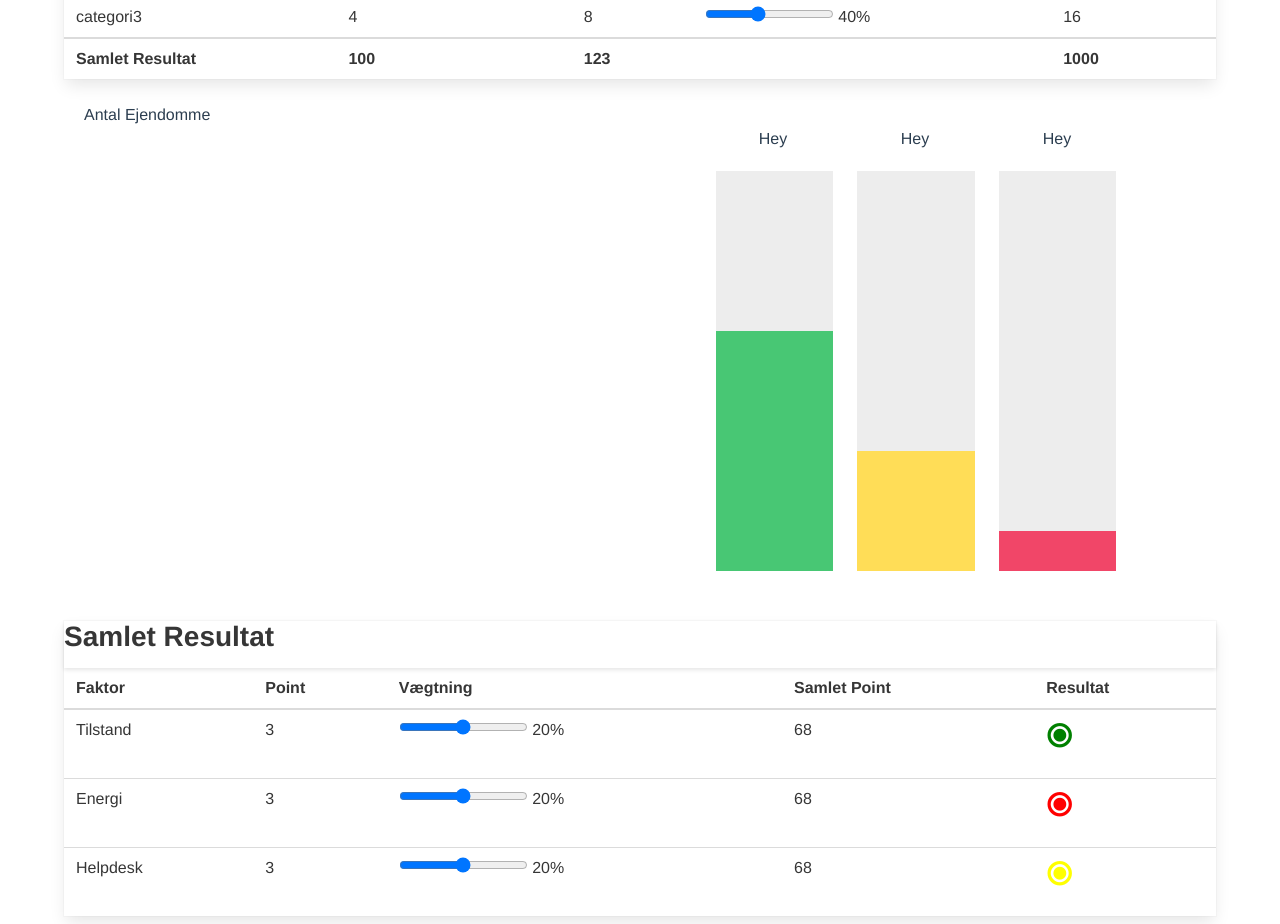
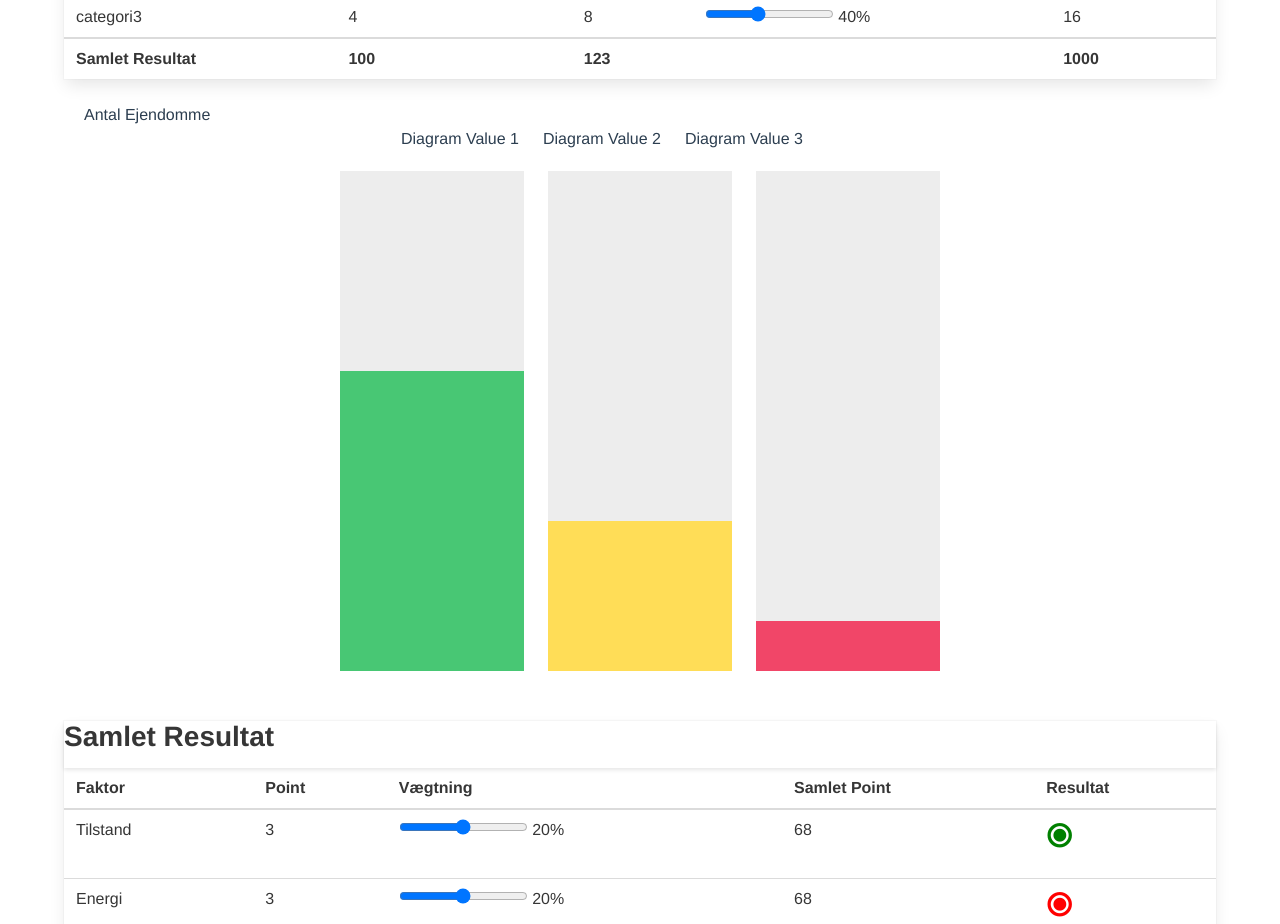
Before and after one commit to Hazeha/nestved-webapp, a Vue app: page / in a window 1280 px wide. Shown: the part 1020-1944 px from the top of the page. Built offline with nearby package versions, Linux system fonts and the light colour scheme.

Commit message:
Digram Tunning
Fixed diagram to be placed in middle and a little bigger

```diff
--- a/src/components/Diagram.vue
+++ b/src/components/Diagram.vue
@@ -6,20 +6,20 @@
     <div class="progress_bar_wrapper">
         <h4>Antal Ejendomme</h4>
         <div class="progress_align">
-<p>Hey</p>
-<p>Hey</p>
-<p>Hey</p>
+            <p>Diagram Value 1</p>
+            <p>Diagram Value 2</p>
+            <p>Diagram Value 3</p>
         </div>
-<div class="progress_align">
+        <div class="progress_align container">
 
 
             <div class="progress-container">
 
                 <progress class="progress is-success" value="60" max="100"></progress>
 
-            <progress class="progress is-warning" value="30" max="100">75%</progress>
+                <progress class="progress is-warning" value="30" max="100"></progress>
 
-            <progress class="progress is-danger" value="10" max="100">90%</progress>
+                <progress class="progress is-danger" value="10" max="100"></progress>
             </div>
         </div>
     </div>
@@ -42,6 +42,8 @@
 
 <style lang="scss" scoped>
 
+    .progress{
 
+    }
 
 </style>
```
Also changed, not shown: public/css/mystyles.css. Lines whose indentation alone changed are shown as unchanged.
